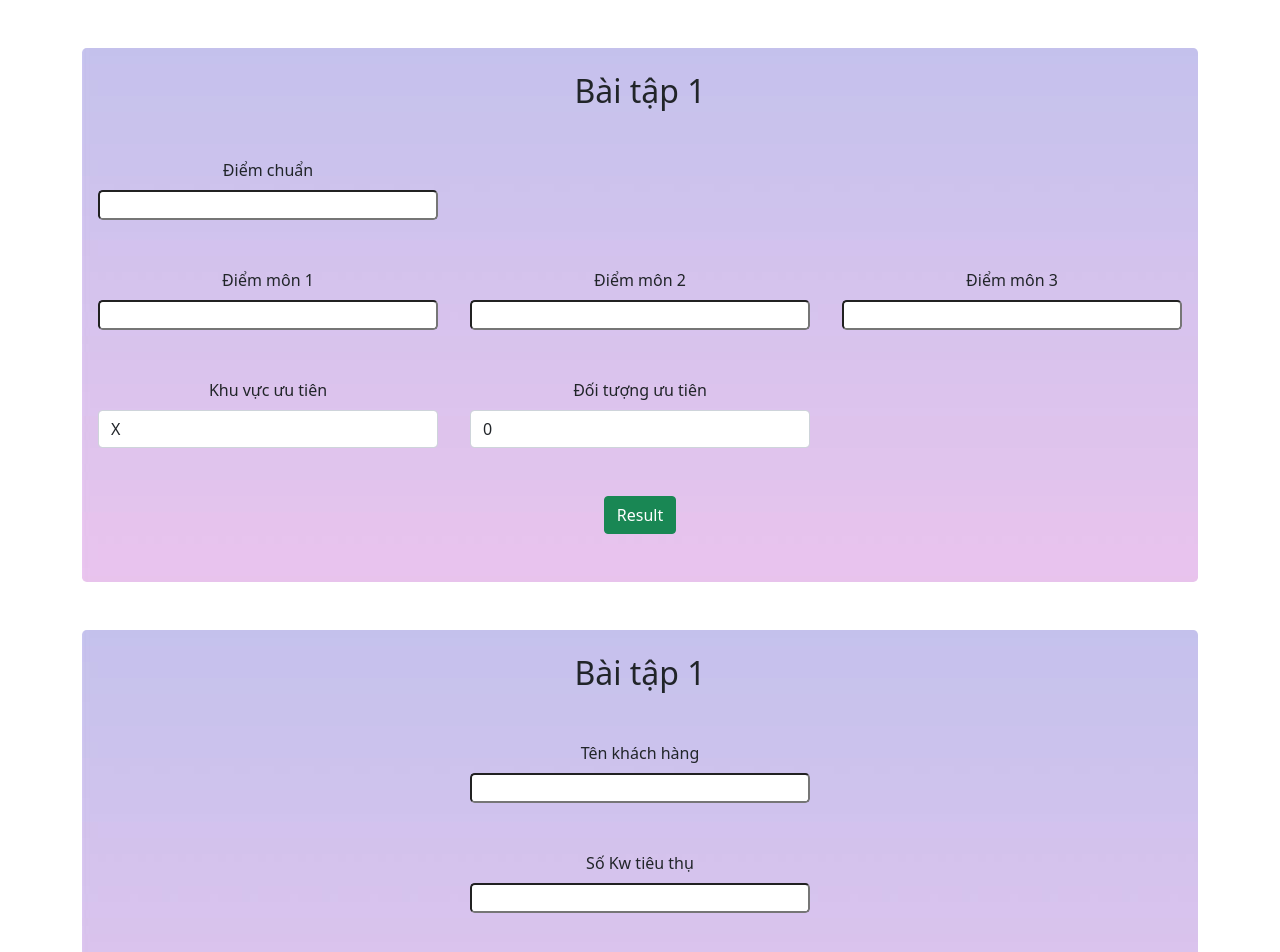
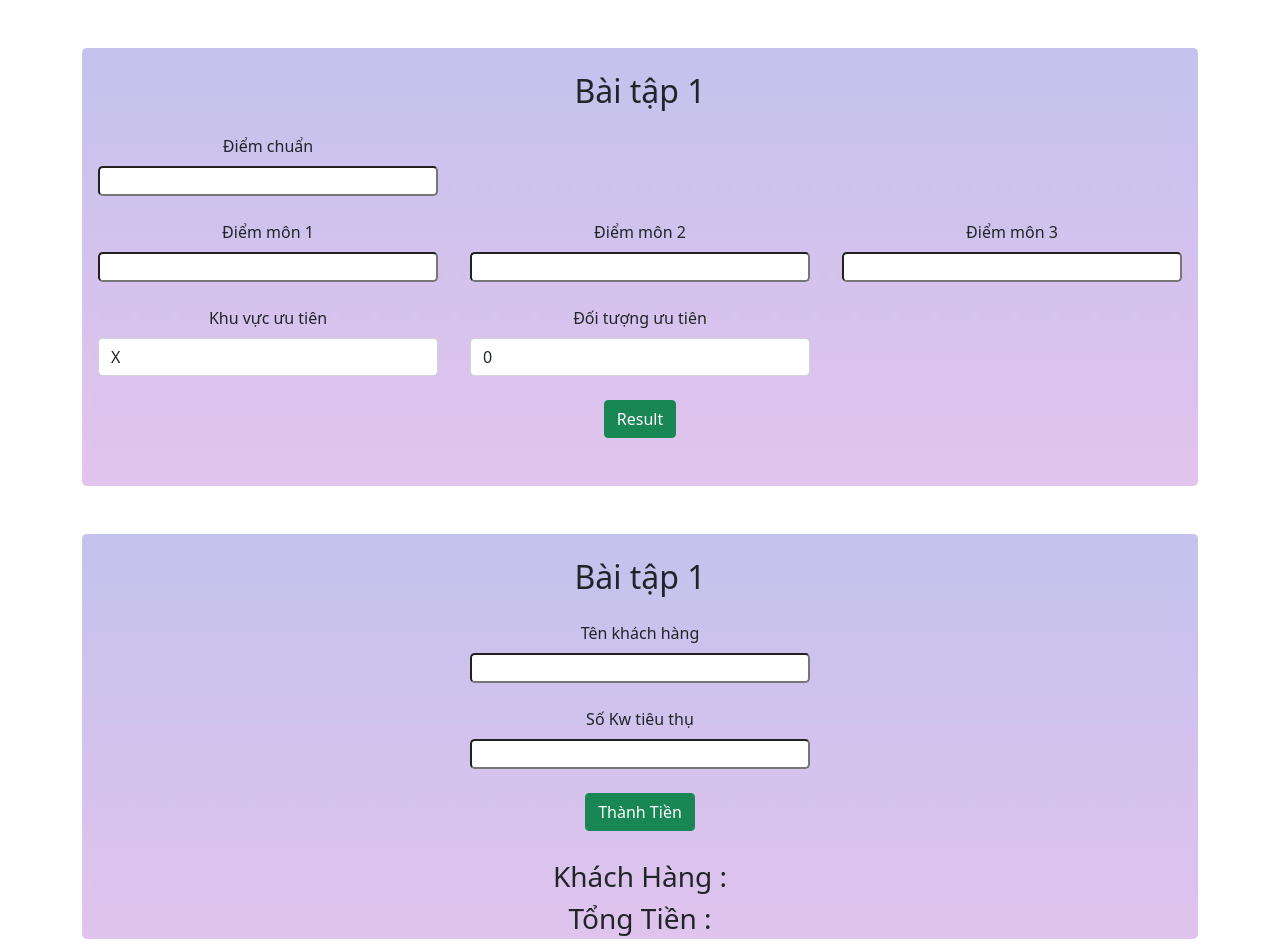
Before and after one commit to truc2203/TranThanhTruc_BC27_BaiTap_Javascript_Buoi15, a plain HTML site: page index.html in a window 1280 px wide. Shown: the top 952 px of the page. Drawn offline with nearby package versions, Linux system fonts and the light colour scheme.

Commit message:
fix HTML

```diff
--- a/index.html
+++ b/index.html
@@ -17,15 +17,15 @@
     <div class="container mx-auto text-center">
         <!-- BT1 -->
         <div class="my-5 rounded-3" style="background-image: url(./img/bg-bt1.jpg);">
-            <h2 class="mb-5 pt-4">Bài tập 1</h2>
-            <div class="col-sm-12 d-flex mb-5">
+            <h2 class="mb-4 pt-4">Bài tập 1</h2>
+            <div class="col-sm-12 d-flex mb-4">
                 <div class=" col-4 px-3 text-center">
                     <label class="form-label" for="day">Điểm chuẩn</label>
                     <input type="number" class="w-100 form control rounded-3" id="targetPoint">
                 </div>
 
             </div>
-            <div class="col-sm-12 d-flex mb-5">
+            <div class="col-sm-12 d-flex mb-4">
                 <div class=" col-4 px-3 text-center">
                     <label class="form-label" for="firstSub">Điểm môn 1</label>
                     <input type="number" class="w-100 rounded-3 form control" id="firstSub">
@@ -39,7 +39,7 @@
                     <input type="number" class="w-100 rounded-3 form control" id="thirdSub">
                 </div>
             </div>
-            <div class="col-sm-12 d-flex mb-5">
+            <div class="col-sm-12 d-flex mb-4">
                 <div class=" col-4 px-3 text-center">
                     <label class="form-label" for="priArea">Khu vực ưu tiên</label>
                     <select name="" id="priArea" class="form-control">
@@ -70,15 +70,15 @@
 
          <!-- BT2 -->
          <div class="my-5 rounded-3" style="background-image: url(./img/bg-bt1.jpg);">
-            <h2 class="mb-5 pt-4">Bài tập 1</h2>
+            <h2 class="mb-4 pt-4">Bài tập 1</h2>
 
-            <div class="col-sm-12 d-flex mb-5 justify-content-center">
+            <div class="col-sm-12 d-flex mb-4 justify-content-center">
                 <div class=" col-4 px-3 text-center">
                     <label class="form-label" for="userName">Tên khách hàng</label>
                     <input type="text" class="w-100 rounded-3 form control" id="userName">
                 </div>
             </div>
-            <div class="col-sm-12 d-flex mb-5 justify-content-center">
+            <div class="col-sm-12 d-flex mb-4 justify-content-center">
                 <div class=" col-4 px-3">
                     <label class="form-label" for="kwNumber">Số Kw tiêu thụ</label>
                     <input type="number" class="w-100 rounded-3 form control" id="kwNumber">
@@ -89,8 +89,8 @@
                 <button onclick="
                 electricBill()" class="btn btn-success">Thành Tiền</button>
             </div>
-            <p class="fs-3 pb-2" id="customer" style="font-weight: 500;">Khách Hàng : </p>
-            <p class="fs-3 pb-4" id="paying" style="font-weight: 500;">Tổng Tiền : </p>
+            <p class="fs-3 mb-0" id="customer" style="font-weight: 500;">Khách Hàng : </p>
+            <p class="fs-3 mb-0" id="paying" style="font-weight: 500;">Tổng Tiền : </p>
 
         </div>
     </div>
```
